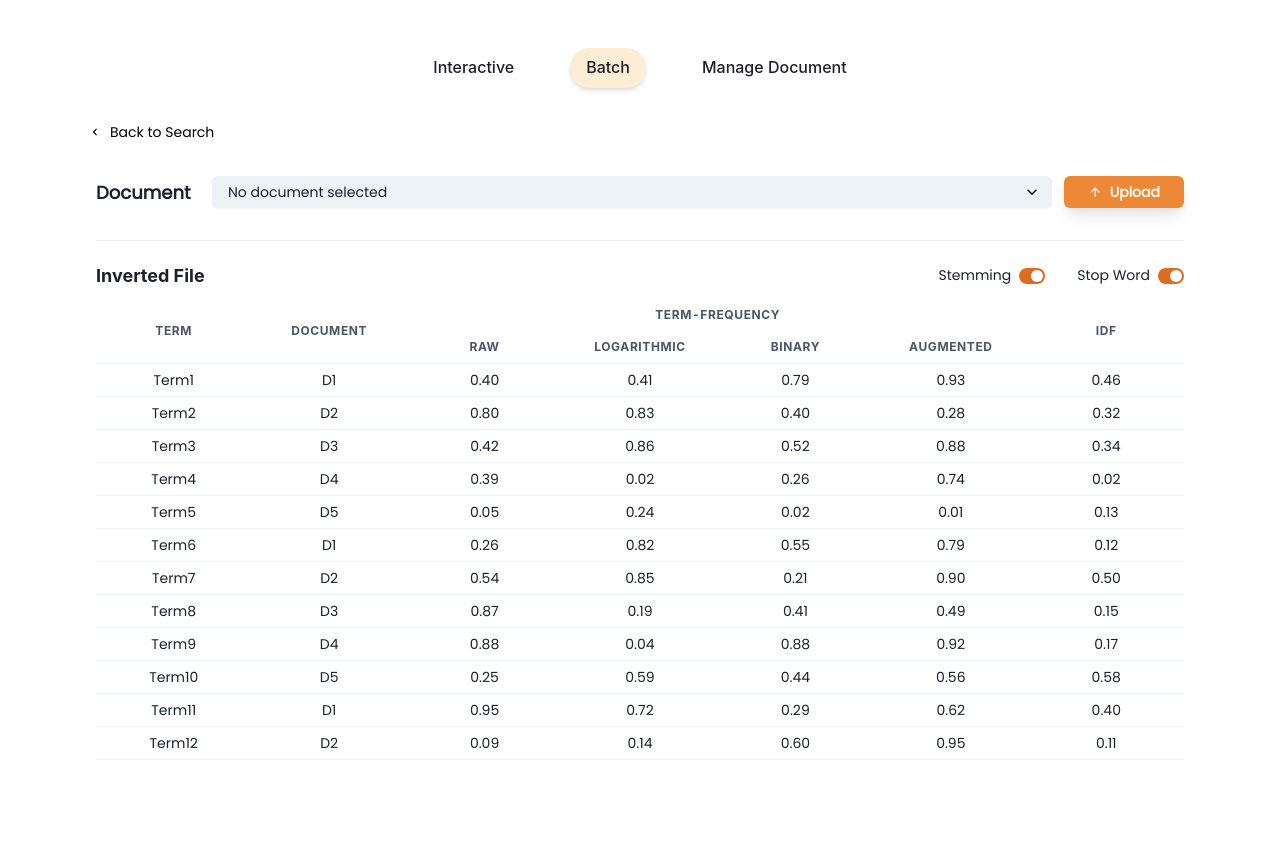
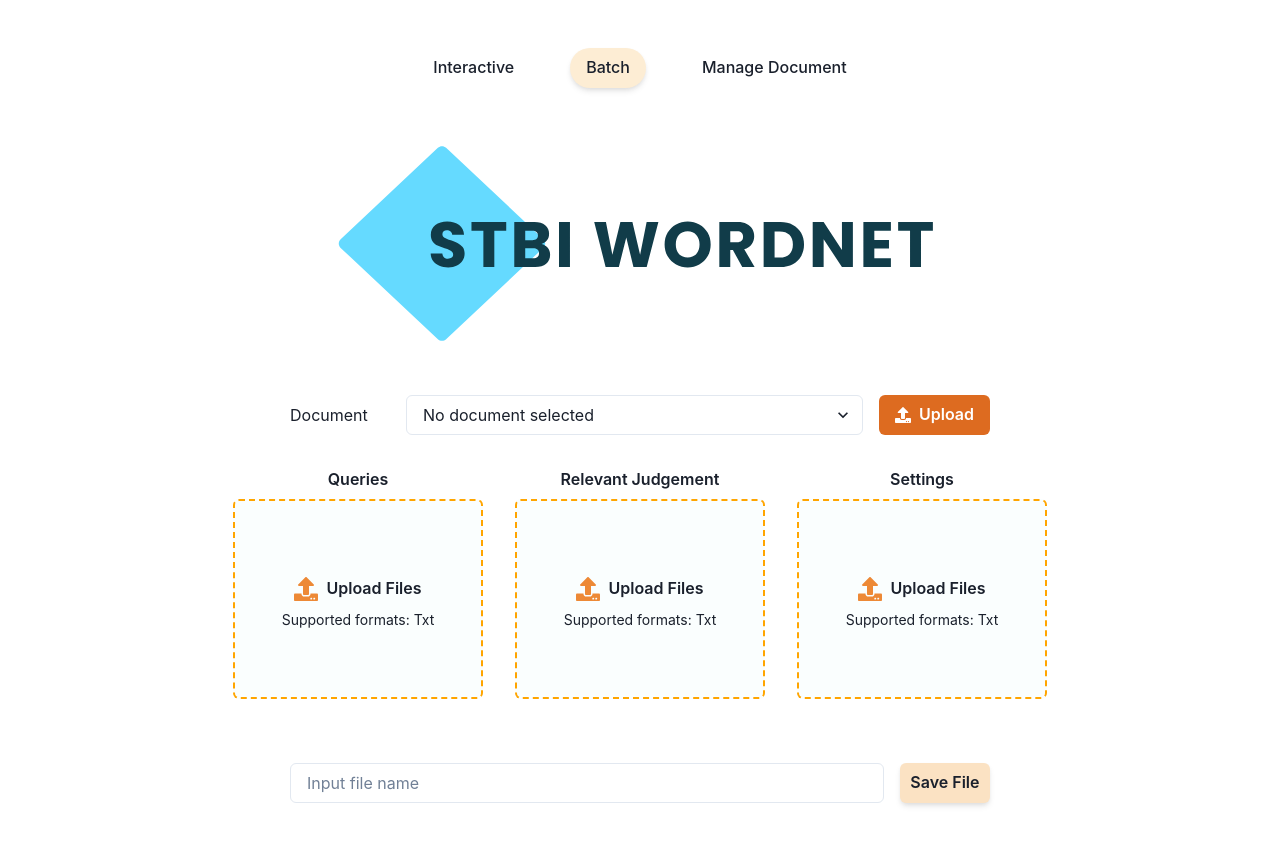
Before and after one commit to munzayanahusn/IF4042-QEWordNet-frontend, a React (Vite) app: page / in a window 1280 px wide. Both pictures are taken after a click on the button "Batch". Shown: the top 844 px of the page. Before the commit the page ends 800 px from the top, so only its background shows below. Built offline with nearby package versions, Linux system fonts and the light colour scheme.

Commit message:
feat: batch_main

```diff
--- a/src/App.jsx
+++ b/src/App.jsx
@@ -3,6 +3,7 @@ import { useState } from "react";
 import Navbar from "./components/main_navbar";
 import SubNavbar from "./components/sub_navbar";
 import InteractiveMain from "./pages/interactive_main";
+import BatchMain from "./pages/batch_main";
 import ManageDocument from "./pages/manage_document";
 
 
@@ -13,7 +14,7 @@ export default function App() {
   const renderPage = () => {
     switch (page) {
       case "batch":
-        return <ManageDocument />;
+        return <BatchMain setMainNavbar={setMainNavbar} />;
       case "manage":
         return <ManageDocument />;
       default:
--- a/src/pages/batch_main.jsx
+++ b/src/pages/batch_main.jsx
@@ -0,0 +1,150 @@
+import React, { useRef, useState } from "react";
+import {
+  Box,
+  Button,
+  Center,
+  Flex,
+  Heading,
+  Icon,
+  Input,
+  Select,
+  Text,
+  VStack,
+  useToast,
+  Image
+} from "@chakra-ui/react";
+import { FaUpload } from "react-icons/fa";
+import logo1 from "../assets/logo1.svg";
+
+
+const UploadCard = ({ title, onFileChange }) => {
+  const inputRef = useRef();
+
+  return (
+    <Box
+      border="2px dashed orange"
+      w="250px"
+      h="200px"
+      display="flex"
+      flexDirection="column"
+      alignItems="center"
+      justifyContent="center"
+      bg="#fafefe"
+      borderRadius="md"
+    >
+      <Button
+        variant="ghost"
+        onClick={() => inputRef.current.click()}
+        leftIcon={<Icon as={FaUpload} color="orange.400" boxSize={6} />}
+      >
+        Upload Files
+      </Button>
+      <Text fontSize="sm">Supported formats: Txt</Text>
+      <Input
+        type="file"
+        accept=".txt"
+        display="none"
+        ref={inputRef}
+        onChange={onFileChange}
+      />
+    </Box>
+  );
+};
+
+export default function BatchMain({ setMainNavbar }) {
+  const [documentFile, setDocumentFile] = useState(null);
+  const [queriesFile, setQueriesFile] = useState(null);
+  const [relevantFile, setRelevantFile] = useState(null);
+  const [settingsFile, setSettingsFile] = useState(null);
+  const [outputFileName, setOutputFileName] = useState("");
+  const toast = useToast();
+
+  const handleUploadClick = () => {
+    if (!documentFile) {
+      toast({
+        title: "No document selected",
+        status: "warning",
+        isClosable: true,
+      });
+      return;
+    }
+    toast({
+      title: "Document uploaded!",
+      description: documentFile.name,
+      status: "success",
+      duration: 3000,
+      isClosable: true,
+    });
+  };
+
+  const handleSaveClick = () => {
+    if (!outputFileName.trim()) {
+      toast({
+        title: "File name cannot be empty",
+        status: "error",
+        isClosable: true,
+      });
+      return;
+    }
+    toast({
+      title: `File '${outputFileName}' saved!`,
+      status: "success",
+      isClosable: true,
+    });
+  };
+
+  return (
+    <VStack spacing={8} p={8}>
+      <Heading fontSize="4xl" color="teal.900">
+        <Flex direction="column" align="center" gap={6}>
+          <Image src={logo1} alt="Logo" mb={5}/>
+        </Flex>
+      </Heading>
+
+      <Flex align="center" gap={4} w="100%" maxW="700px">
+        <Text w="100px">Document</Text>
+        <Select
+          flex={1}
+          placeholder={documentFile ? documentFile.name : "No document selected"}
+          isReadOnly
+        />
+        <Button colorScheme="orange" leftIcon={<FaUpload />} onClick={handleUploadClick}>
+          Upload
+        </Button>
+        <Input
+          type="file"
+          accept=".txt"
+          display="none"
+          onChange={(e) => setDocumentFile(e.target.files[0])}
+          id="main-upload"
+        />
+      </Flex>
+
+      <Flex gap={8} wrap="wrap" justify="center">
+        <VStack>
+          <Text fontWeight="semibold">Queries</Text>
+          <UploadCard onFileChange={(e) => setQueriesFile(e.target.files[0])} />
+        </VStack>
+        <VStack>
+          <Text fontWeight="semibold">Relevant Judgement</Text>
+          <UploadCard onFileChange={(e) => setRelevantFile(e.target.files[0])} />
+        </VStack>
+        <VStack>
+          <Text fontWeight="semibold">Settings</Text>
+          <UploadCard onFileChange={(e) => setSettingsFile(e.target.files[0])} />
+        </VStack>
+      </Flex>
+
+      <Flex w="100%" maxW="700px" gap={4} mt={8}>
+        <Input
+          placeholder="Input file name"
+          value={outputFileName}
+          onChange={(e) => setOutputFileName(e.target.value)}
+        />
+        <Button onClick={handleSaveClick} bg="#fbe2c3" shadow="md">
+          Save File
+        </Button>
+      </Flex>
+    </VStack>
+  );
+};
```
Also changed, not shown: src/pages/interactive_main.jsx (+1 -32 lines).
